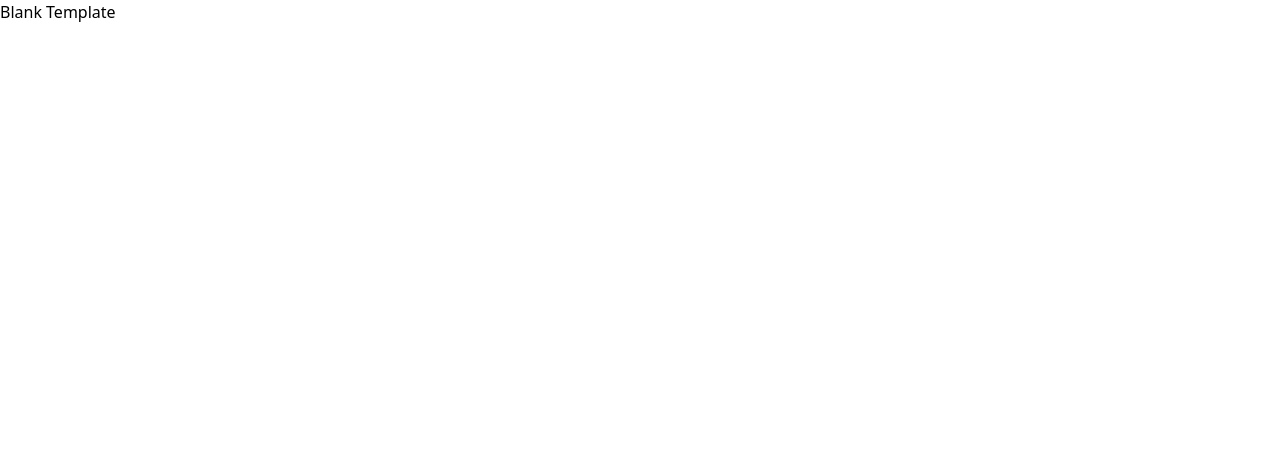
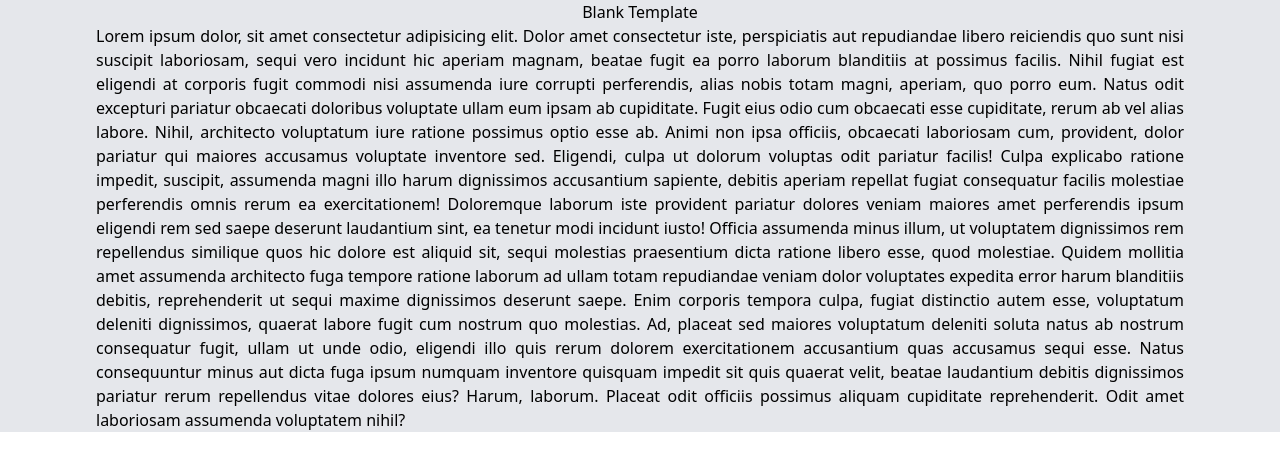
Before and after one commit to femiconnect/manage-app-landing-page, a React (Create React App) app: page / in a window 1280 px wide. Shown: the top 470 px of the page. Built offline with nearby package versions, Linux system fonts and the light colour scheme.

Commit message:
added custom global styles

```diff
--- a/src/App.js
+++ b/src/App.js
@@ -2,8 +2,45 @@ import React from 'react';
 
 function App() {
    return (
-      <div className='App'>
+      <div className='container bg-gray-200 text-center'>
          <h1>Blank Template</h1>
+         <p className='text-justify'>
+            Lorem ipsum dolor, sit amet consectetur adipisicing elit. Dolor amet
+            consectetur iste, perspiciatis aut repudiandae libero reiciendis quo
+            sunt nisi suscipit laboriosam, sequi vero incidunt hic aperiam
+            magnam, beatae fugit ea porro laborum blanditiis at possimus
+            facilis. Nihil fugiat est eligendi at corporis fugit commodi nisi
+            assumenda iure corrupti perferendis, alias nobis totam magni,
+            aperiam, quo porro eum. Natus odit excepturi pariatur obcaecati
+            doloribus voluptate ullam eum ipsam ab cupiditate. Fugit eius odio
+            cum obcaecati esse cupiditate, rerum ab vel alias labore. Nihil,
+            architecto voluptatum iure ratione possimus optio esse ab. Animi non
+            ipsa officiis, obcaecati laboriosam cum, provident, dolor pariatur
+            qui maiores accusamus voluptate inventore sed. Eligendi, culpa ut
+            dolorum voluptas odit pariatur facilis! Culpa explicabo ratione
+            impedit, suscipit, assumenda magni illo harum dignissimos
+            accusantium sapiente, debitis aperiam repellat fugiat consequatur
+            facilis molestiae perferendis omnis rerum ea exercitationem!
+            Doloremque laborum iste provident pariatur dolores veniam maiores
+            amet perferendis ipsum eligendi rem sed saepe deserunt laudantium
+            sint, ea tenetur modi incidunt iusto! Officia assumenda minus illum,
+            ut voluptatem dignissimos rem repellendus similique quos hic dolore
+            est aliquid sit, sequi molestias praesentium dicta ratione libero
+            esse, quod molestiae. Quidem mollitia amet assumenda architecto fuga
+            tempore ratione laborum ad ullam totam repudiandae veniam dolor
+            voluptates expedita error harum blanditiis debitis, reprehenderit ut
+            sequi maxime dignissimos deserunt saepe. Enim corporis tempora
+            culpa, fugiat distinctio autem esse, voluptatum deleniti
+            dignissimos, quaerat labore fugit cum nostrum quo molestias. Ad,
+            placeat sed maiores voluptatum deleniti soluta natus ab nostrum
+            consequatur fugit, ullam ut unde odio, eligendi illo quis rerum
+            dolorem exercitationem accusantium quas accusamus sequi esse. Natus
+            consequuntur minus aut dicta fuga ipsum numquam inventore quisquam
+            impedit sit quis quaerat velit, beatae laudantium debitis
+            dignissimos pariatur rerum repellendus vitae dolores eius? Harum,
+            laborum. Placeat odit officiis possimus aliquam cupiditate
+            reprehenderit. Odit amet laboriosam assumenda voluptatem nihil?
+         </p>
       </div>
    );
 }
--- a/tailwind.config.js
+++ b/tailwind.config.js
@@ -2,7 +2,34 @@
 module.exports = {
    content: ['./src/**/*.{html,js}'],
    theme: {
-      extend: {},
+      screens: {
+         sm: '480px', // => @media (min-width: 480px) { ... }
+         md: '768px', // => @media (min-width: 768px) { ... }
+         lg: '1024px', // => @media (min-width: 1024px) { ... }
+         xl: '1280px', // => @media (min-width: 1280px) { ... }
+         '2xl': '1440px', // => @media (min-width: 1440px) { ... }
+      },
+      container: {
+         center: true,
+         padding: {
+            DEFAULT: '1rem',
+            md: '2.5rem',
+            lg: '4rem',
+            xl: '6rem',
+         },
+      },
+      extend: {
+         colors: {
+            brightRed: 'hsl(12, 88%, 59%)',
+            brightRedLight: 'hsl(12, 88%, 69%)',
+            brightRedSupLight: 'hsl(12, 88%, 95%)',
+            darkBlue: 'hsl(228, 39%, 23%)',
+            darkGrayishBlue: 'hsl(227, 12%, 61%)',
+            veryDarkBlue: 'hsl(233, 12%, 13%)',
+            veryPaleRed: 'hsl(13, 100%, 96%)',
+            veryLightGray: 'hsl(0, 0%, 98%)',
+         },
+      },
    },
    plugins: [],
 };
```
